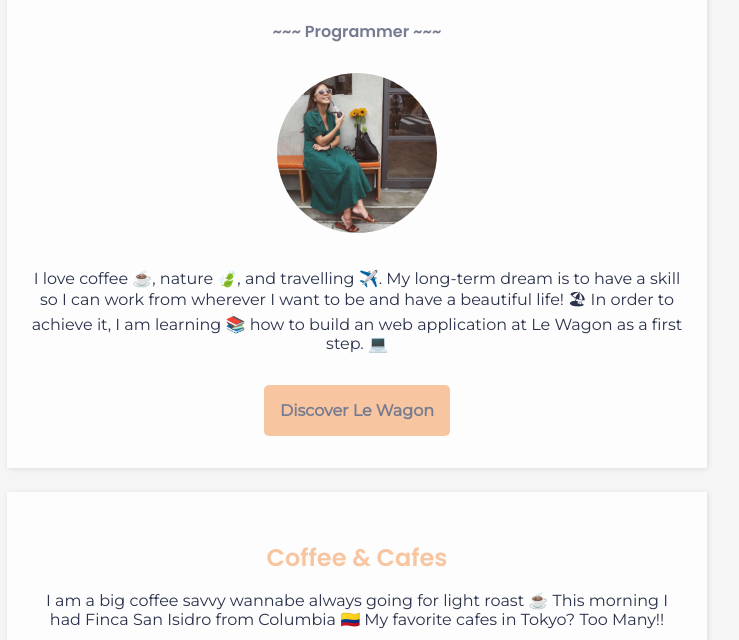
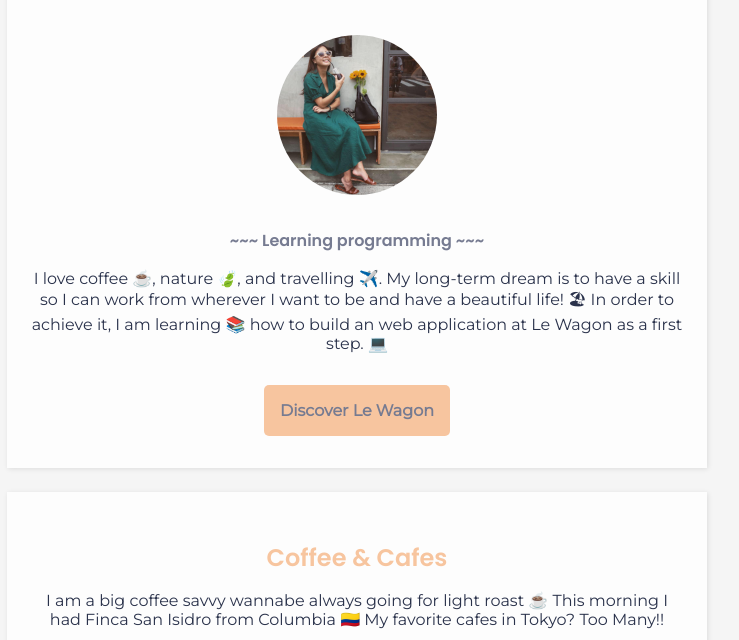
Before and after one commit to a-nnk/profile-anna, a plain HTML site: page index.html in a window 1280 px wide. Shown: the part 160-800 px from the top of the page, without its empty margins (283-1022 px from the left). Drawn offline with Linux system fonts and the light colour scheme.

```diff
--- a/index.html
+++ b/index.html
@@ -12,8 +12,8 @@
     <div class="container">
       <div class="card">
         <h1>Hi, I am Anna! 🐯</h1>
-        <h2>~~~ Programmer ~~~</h2>
         <img src="images/anna_profile.jpg" alt="Anna's Profile" class="profile-rounded">
+        <h2>~~~ Learning programming ~~~</h2>
         <p>I love coffee ☕️, nature 🍃, and travelling ✈️.
         My long-term dream is to have a skill so I can work from wherever I want to be and have a beautiful life! 🏖
         In order to achieve it, I am learning 📚 how to build an web application at Le Wagon as a first step. 💻 </p>
```
